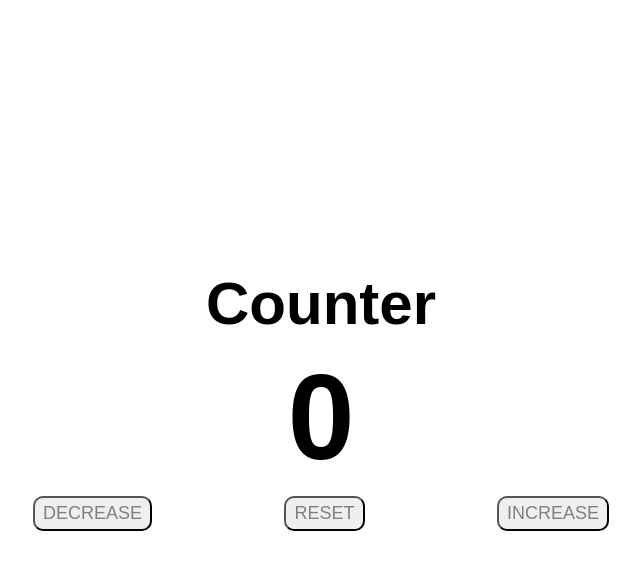
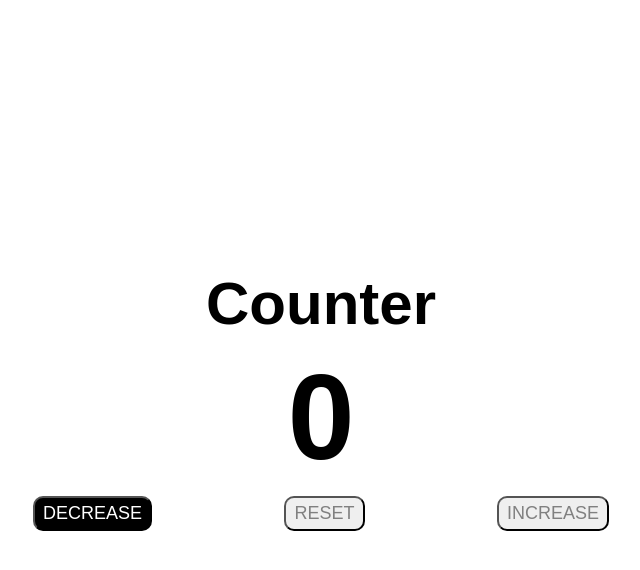
Before and after one commit to Ibrahim-abdulwahab/counter, a plain HTML site: page index.html in a window 1280 px wide. In both pictures the pointer is over the button "DECREASE". Shown: the whole page, without its empty margins (319-959 px from the left). Drawn offline with Linux system fonts and the light colour scheme.

Commit message:
finishing css

```diff
--- a/style.css
+++ b/style.css
@@ -34,4 +34,9 @@ main{
     font-size: 0.3em;
     border-radius: 10px;
     color: grey;
+    transition: 1.2s;
 }
+.buttons button:hover{
+    color: white;
+    background-color: black;
+}
```
